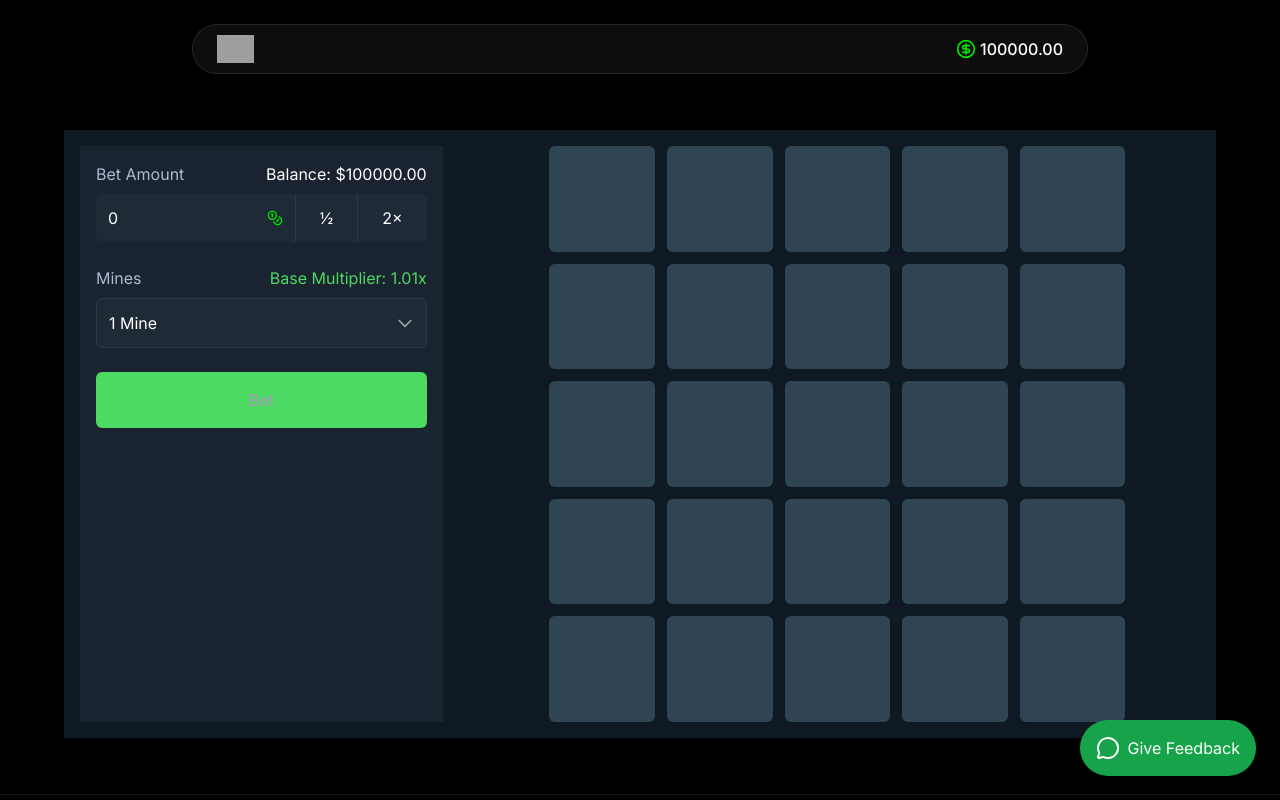
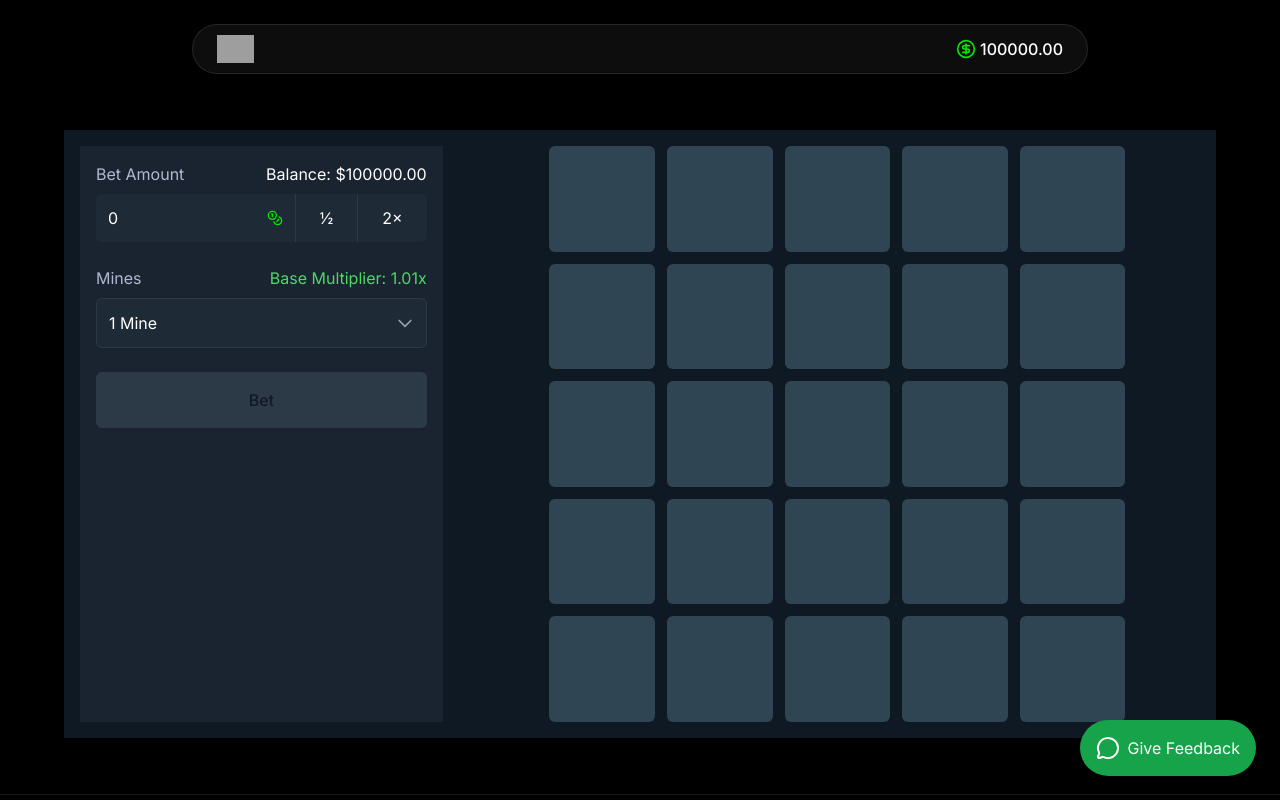
Before and after one commit to Akshaygore1/FakeStake, a Next.js app: page /mines in a window 1280 px wide. Shown: the top 800 px of the page. Built offline with nearby package versions, Linux system fonts and the light colour scheme; grey boxes are pictures that could not be loaded.

Commit message:
Update button styles in ConfigComponent for improved accessibility and visual consistency

```diff
--- a/app/_components/mines/ConfigComponent.tsx
+++ b/app/_components/mines/ConfigComponent.tsx
@@ -192,10 +192,7 @@ export default function ConfigComponent() {
           gameStarted ||
           betAmount > balance
         }
-        className="w-full bg-[#4cd964] hover:bg-[#3cc153] disabled:bg-[#2c3a47] disabled:text-gray-400 text-black font-medium py-4 rounded-md transition-colors"
-        style={{
-          backgroundColor: betAmount! > balance ? "#2c3a47" : "#4cd964",
-        }}
+        className="w-full bg-[#4cd964] hover:bg-[#3cc153] disabled:bg-[#2c3a47] disabled:text-gray-900 text-black font-medium py-4 rounded-md transition-colors"
       >
         {betAmount! > balance ? "Insufficient Balance" : "Bet"}
       </button>
```
